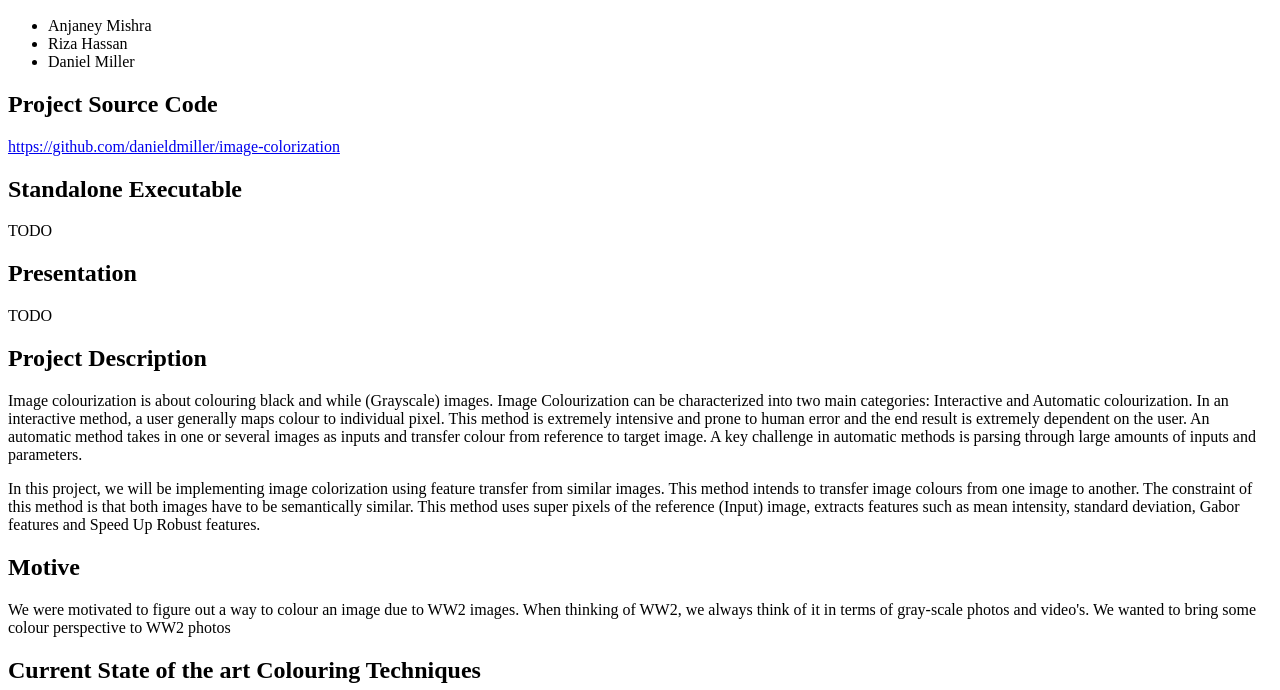
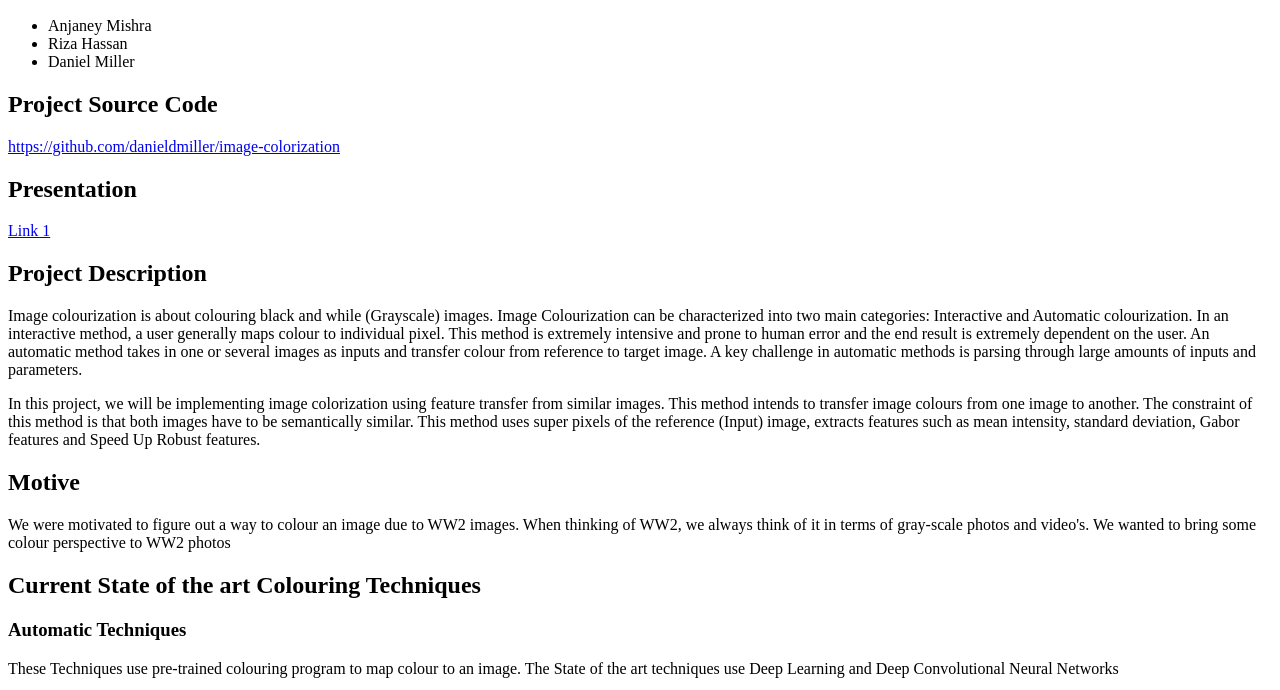
Before and after one commit to danieldmiller/image-colorization, a plain HTML site: page docs/index.html in a window 1280 px wide. Shown: the part 110-800 px from the top of the page. Drawn offline with Linux system fonts and the light colour scheme.

Commit message:
Update index.html

```diff
--- a/docs/index.html
+++ b/docs/index.html
@@ -17,11 +17,10 @@
     <h2>Project Source Code</h2>
     <a href="https://github.com/danieldmiller/image-colorization">https://github.com/danieldmiller/image-colorization</a>
 
-    <h2>Standalone Executable</h2>
-    <a>TODO</a>
+
 
 	<h2> Presentation</h2>
-	<a>TODO</a>
+	<a href="./presentation">Link 1</a>
 
     <h2>Project Description</h2>
     <p>Image colourization is about colouring black and while (Grayscale) images. Image Colourization can be characterized into two main categories: Interactive and Automatic colourization. In an interactive method, a user generally maps colour to individual pixel. This method is extremely intensive and prone to human error and the end result is extremely dependent on the user. An automatic method takes in one or several images as inputs and transfer colour from reference to target image. A key challenge in automatic methods is parsing through large amounts of inputs and parameters.</p>
```
